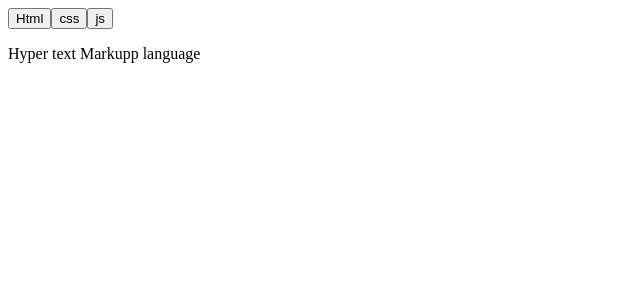
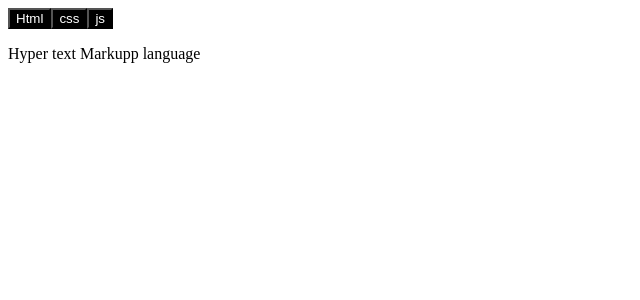
Before and after one commit to 1Yasir/reactTab, a React (Vite) app: page / in a window 1280 px wide. Shown: the top 300 px of the page, without its empty margins (0-640 px from the left). Built offline with nearby package versions, Linux system fonts and the light colour scheme.

Commit message:
color change

```diff
--- a/src/tab/TabComponent.jsx
+++ b/src/tab/TabComponent.jsx
@@ -14,6 +14,7 @@ function TabComponent(props) {
                     <button
                         onClick={() => handelClick(i)}
                         key={i}
+                        style={{color : "white",background : "black"}}
                     >
                         {tab.label}
                     </button>
```
